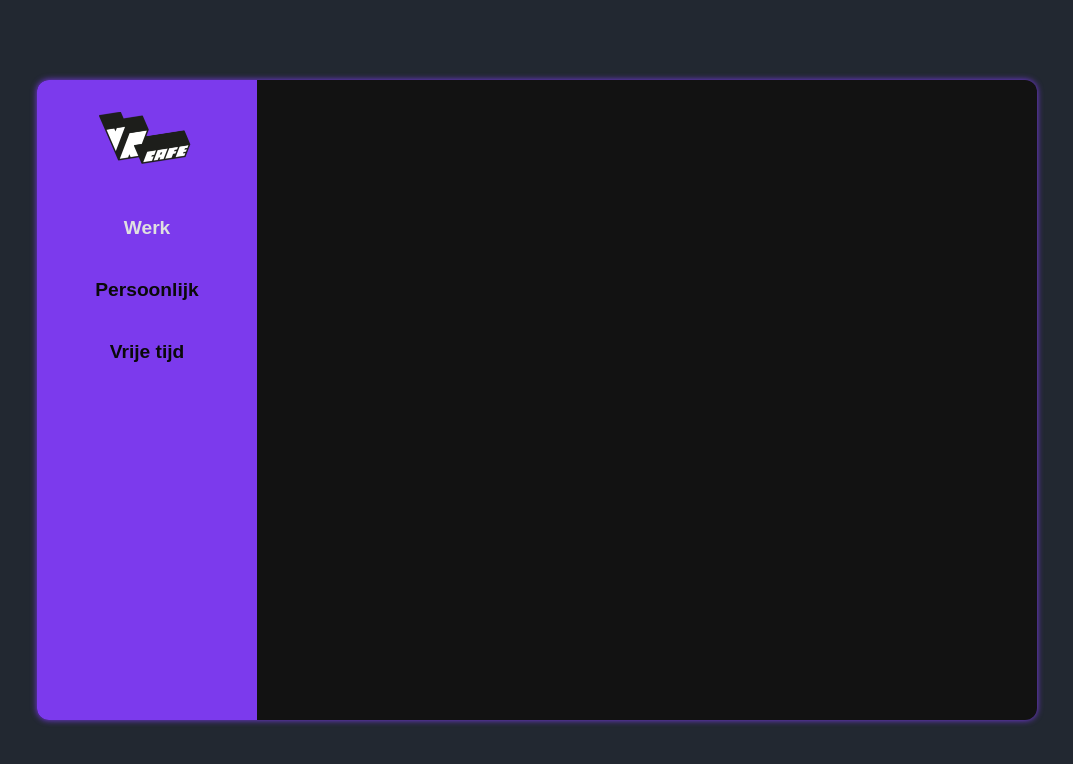
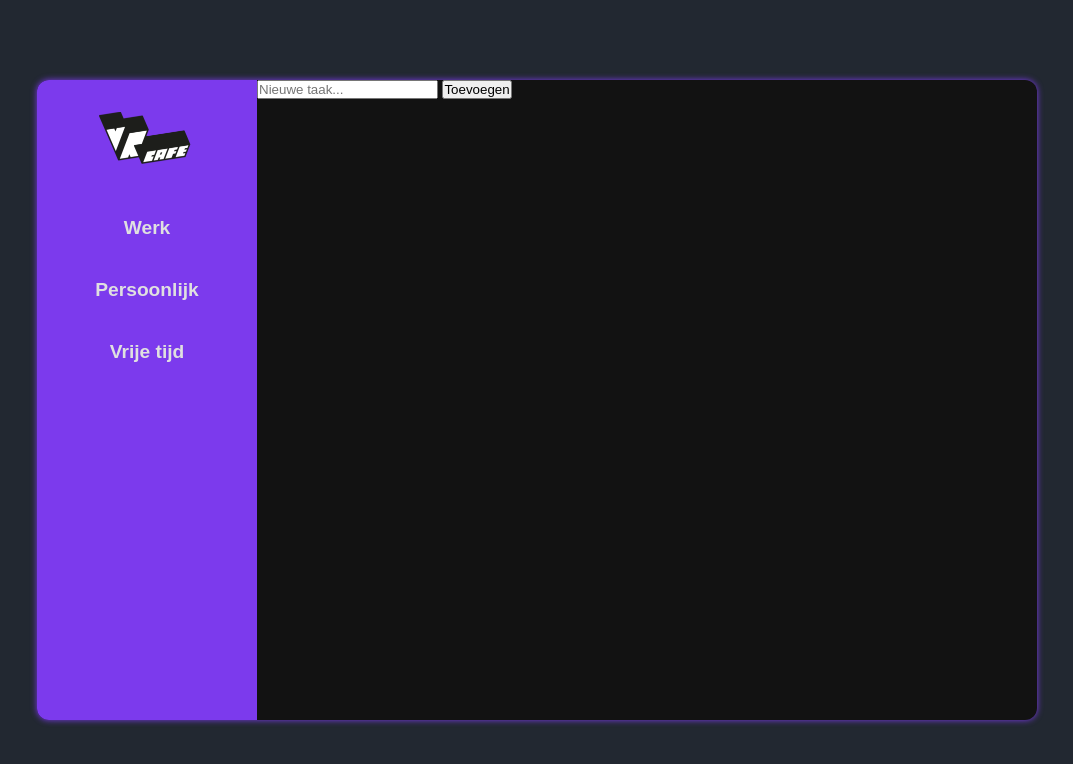
Before and after one commit to LenaKushniruk/stage-opdracht1, a plain HTML site: page index.html in a window 1280 px wide. Shown: the whole page, without its empty margins (103-1176 px from the left). Drawn offline with Linux system fonts and the light colour scheme.

Commit message:
button styling aangepast

```diff
--- a/css/style.css
+++ b/css/style.css
@@ -61,6 +61,7 @@ img{
   display: flex;
   flex-direction: column;
   gap: 1rem;
+  color: #e0e0e0;
 }
 
 .category-btn {
@@ -76,8 +77,9 @@ img{
   transition: background-color 0.3s, box-shadow 0.3s;
 }
 
-.category-btn:hover{
-    color: green;
+.category-btn.active:hover{
+  background: #fd3e81;
+  color: #0a0a0a;
 }
 
 
--- a/index.html
+++ b/index.html
@@ -4,7 +4,8 @@
   <meta charset="UTF-8" />
   <meta name="viewport" content="width=device-width, initial-scale=1.0" />
   <title>VRCafe Todo App</title>
-  <link rel="stylesheet" href="/css/style.css" />
+  <link rel="stylesheet" href="/css/style.css"/>
+  <script src="/js/app.js" defer></script>
 </head>
 <body>
   <div class="app-container">
@@ -16,13 +17,16 @@
       </div>
       <nav class="categories">
         <button class="category-btn active" data-cat="Werk">Werk</button>
-        <button class="category-btn" data-cat="Persoonlijk">Persoonlijk</button>
-        <button class="category-btn" data-cat="Vrije tijd">Vrije tijd</button>
+        <button class="category-btn active" data-cat="Persoonlijk">Persoonlijk</button>
+        <button class="category-btn active" data-cat="Vrije tijd">Vrije tijd</button>
       </nav>
     </div>
 
     <main class="main-content">
-
+      <section class="input-section">
+        <input type="text" id="taskInput" placeholder="Nieuwe taak..." />
+        <button class="add-task" id="addTaskBtn">Toevoegen</button>
+      </section>
     </main>
   </div>
 </body>
```
